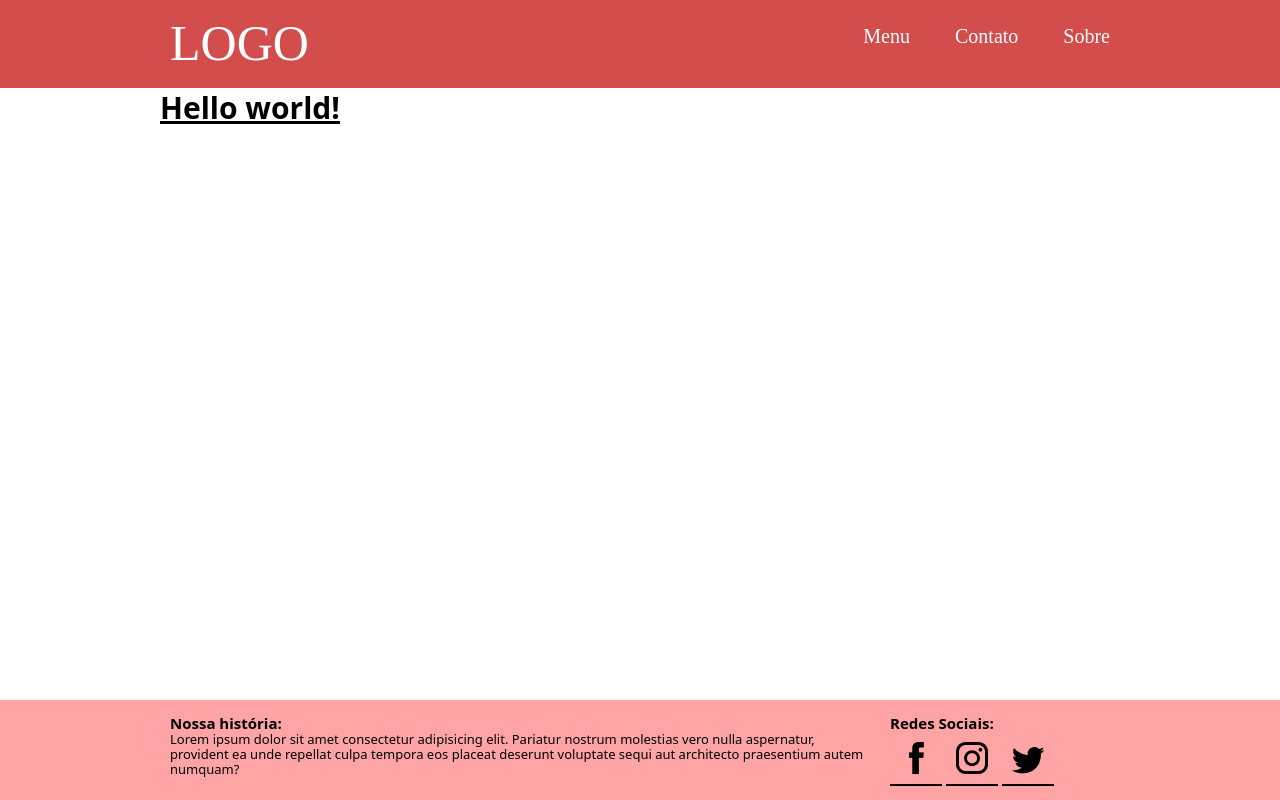
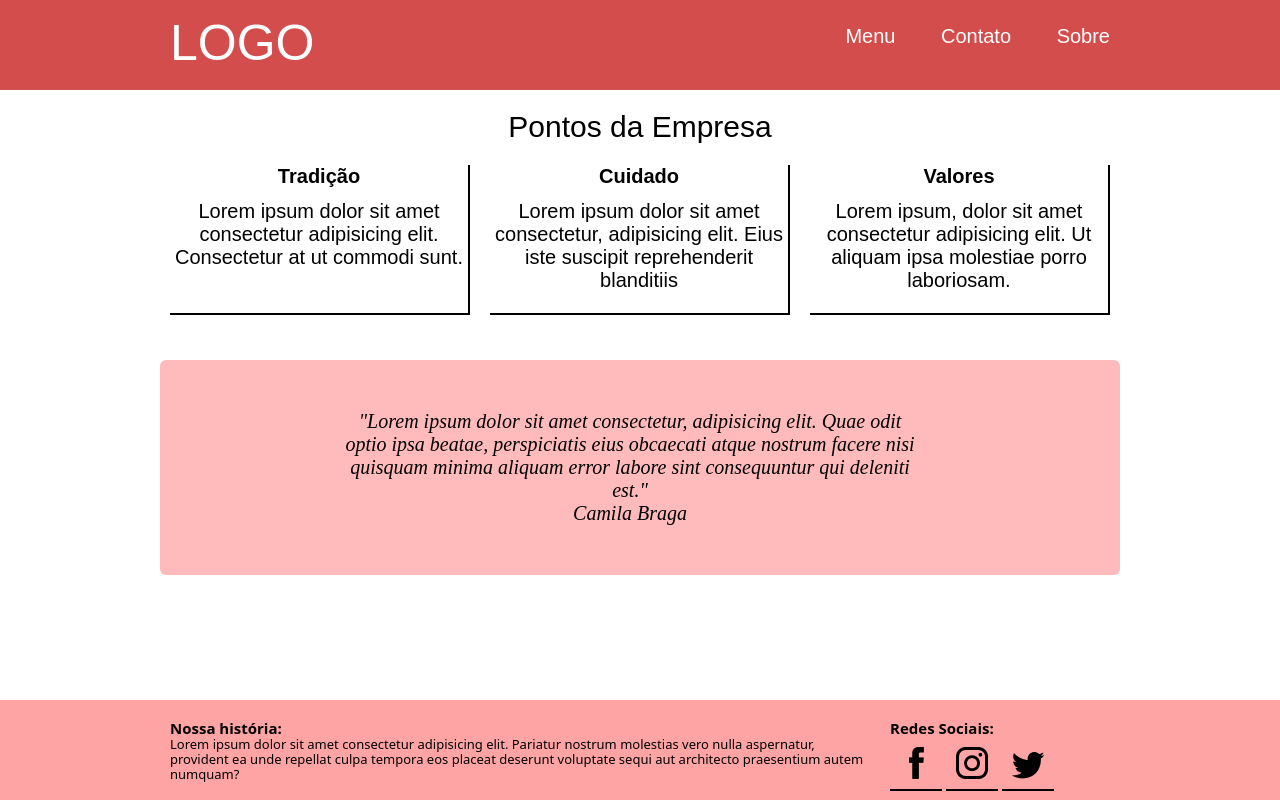
Before and after one commit to CamilaBraga13/ProjetoFInalTraineebyron2022, a website: page src/home.html in a window 1280 px wide. Drawn offline with Linux system fonts and the light colour scheme.

Commit message:
pts e comentarios

```diff
--- a/css/style.css
+++ b/css/style.css
@@ -1,23 +1,28 @@
+html {
+  position: relative;
+  min-height: 100%;
+}
+
 /* COMEÇO HEADER */
-
 .header {
+  position: sticky;
   top: 0;
   background: #d44d4d;
   width: 100%;
-  position: absolute;
+  height: 90px;
   padding: 15px 0;
   z-index: 10;
 }
 
 .logo {
   color: #ffffff;
-  font-family: "Times New Roman", Times, serif;
+  font-family: Arial, Helvetica, sans-serif;
   font-size: 50px;
 }
 
 .navbar {
   color: #ffffff;
-  font-family: "Times New Roman", Times, serif;
+  font-family: Arial, Helvetica, sans-serif;
   font-size: 20px;
   text-align: right;
 }
@@ -34,14 +39,63 @@
 
 /* FIM HEADER */
 
+
+/* COMEÇO PONTOS DA EMPRESA */
+
+.pontos {
+  margin-top: 20px;
+  height: 200px;
+}
+
+.titulo {
+  font-size: 30px;
+  font-weight: bold;
+  font-family: Arial, Helvetica, sans-serif;
+  text-align: center;
+  margin-bottom: 20px;
+}
+
+.pts {
+ height: 150px;
+ font-size: 20px ;
+ font-weight: bolder;
+ font-family: Arial, Helvetica, sans-serif;
+ text-align: center;
+ border-bottom: 2px solid #000000;
+ border-right: 2px solid #000000;
+ /* box-shadow: 3px 3px #000000 ; */
+}
+
+.pts:hover {
+  box-shadow: 5px 5px 5px grey;
+}
+
+/* FIM PONTOS DA EMPRESA */
+
+/* COMECO COMENTARIO CLIENTES */
+
+.coment {
+  margin-top: 50px;
+  /* background: #00000010; */
+  background: #ff5f5f6c;
+  text-align: center;
+  padding: 50px 170px;
+  font-size: 20px;
+  font-family: 'Times New Roman', Times, serif;
+  margin-bottom: 20px;
+}
+
+
+/* FIM COMENTARIO CLIENTES */
+
 /* COMECO FOOTER */
 .footer {
+  position: absolute;
   bottom: 0;
   background: #ff5f5f91;
   width: 100%;
   height: 100px;
-  position: absolute;
-  padding: 15px 0;
+  padding: 20px 0;
 }
 
 .footer h2 {
@@ -64,8 +118,3 @@
   padding: 10px;
 }
 /* FIM FOOTER */
-
-/* INTRODUCAO */
-.introducao {
-  padding-top: 90px;
-}
--- a/src/home.html
+++ b/src/home.html
@@ -30,6 +30,53 @@
     </div>
   </header>
 
+  <!-- Pontos da Empresa -->
+
+  <div class="container pontos">
+    <div class="grid-16 titulo">
+      <h2>Pontos da Empresa</h2>
+    </div>
+    <div class="grid-1-3 pts ">
+      <h2 class="pb-3"><b>Tradição</b></h2>
+      <p>Lorem ipsum dolor sit amet consectetur adipisicing elit. Consectetur at ut commodi sunt.</p>
+    </div>
+    <div class="grid-1-3 pts ">
+      <h2 class="pb-3"><b>Cuidado</b></h2>
+      <p>Lorem ipsum dolor sit amet consectetur, adipisicing elit. Eius iste suscipit reprehenderit blanditiis</p>
+    </div>
+    <div class="grid-1-3 pts ">
+      <h2 class="pb-3"><b>Valores</b></h2>
+      <p>Lorem ipsum, dolor sit amet consectetur adipisicing elit. Ut aliquam ipsa molestiae porro laboriosam.</p>
+    </div>
+  </div>
+
+  <!-- pontos empresa -->
+
+  <!-- comentarios clientes -->
+
+
+  <!-- comentarios clientes -->
+  <div class="container coment rounded-md italic">
+    <div>
+      <div class="grid-10 ">
+        <blockquote>
+          <p>"Lorem ipsum dolor sit amet consectetur, adipisicing elit. Quae odit optio ipsa beatae, perspiciatis eius obcaecati atque nostrum facere nisi quisquam minima aliquam error labore sint consequuntur qui deleniti est."</p>
+          <cite>Camila Braga</cite>
+        </blockquote>
+
+      </div>
+
+      <!-- <div class="grid-10">
+        <p>"Lorem ipsum dolor sit amet consectetur, adipisicing elit. Quae odit optio ipsa beatae, perspiciatis eius obcaecati atque nostrum facere nisi quisquam minima aliquam error labore sint consequuntur qui deleniti est."</p>
+      </div>
+
+      <div class="grid-10">
+        <p>"Lorem ipsum dolor sit amet consectetur, adipisicing elit. Quae odit optio ipsa beatae, perspiciatis eius obcaecati atque nostrum facere nisi quisquam minima aliquam error labore sint consequuntur qui deleniti est."</p>
+      </div> -->
+
+    </div>
+
+  </div>
 
 
   <footer class="footer">
@@ -55,9 +102,7 @@
     </div>
   </footer>
 
-  <div class="container introducao">
-    <h1 class="text-3xl font-bold underline">Hello world!</h1>
-  </div>
+
 </body>
 
 </html>
```
Also changed, not shown: dist/output.css.
